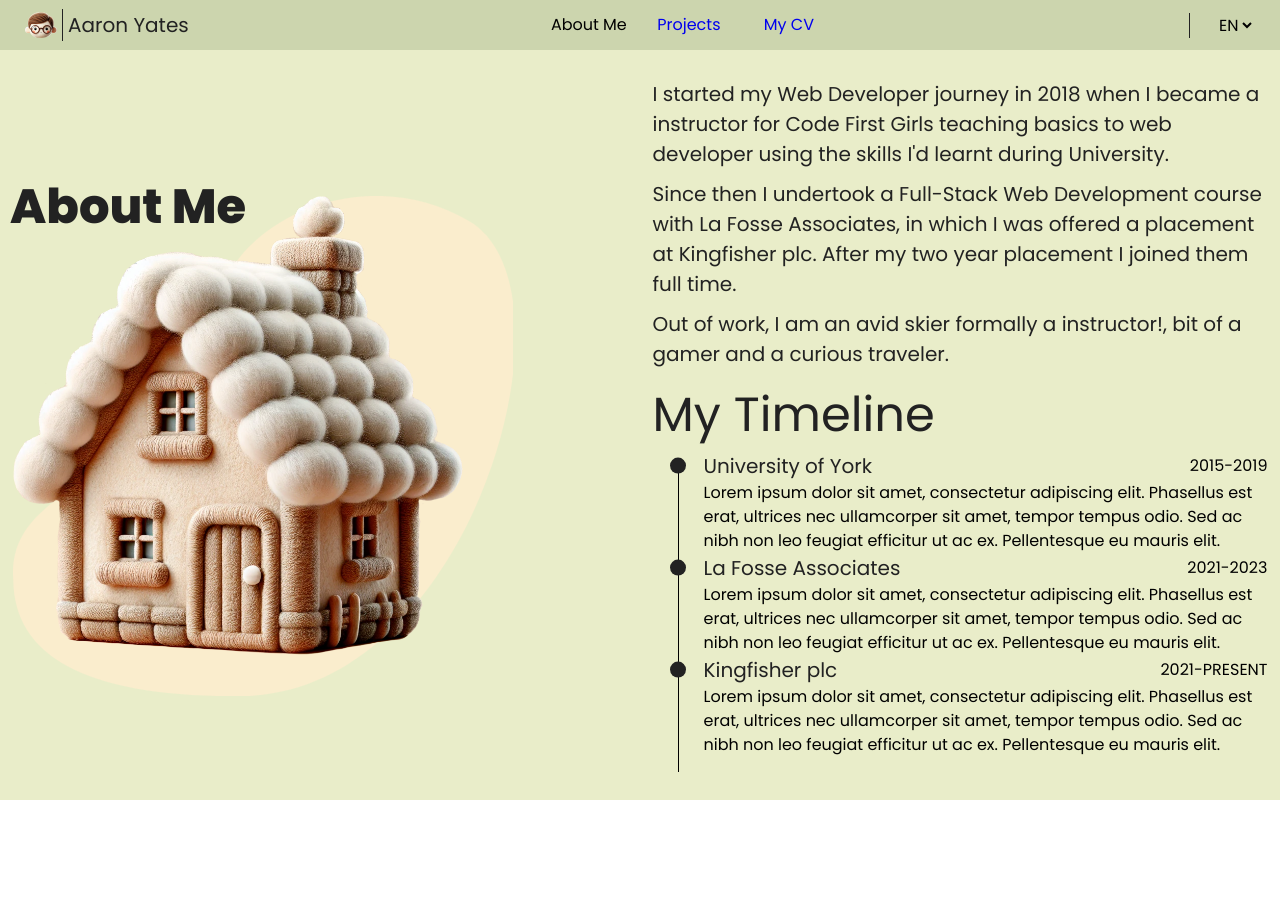
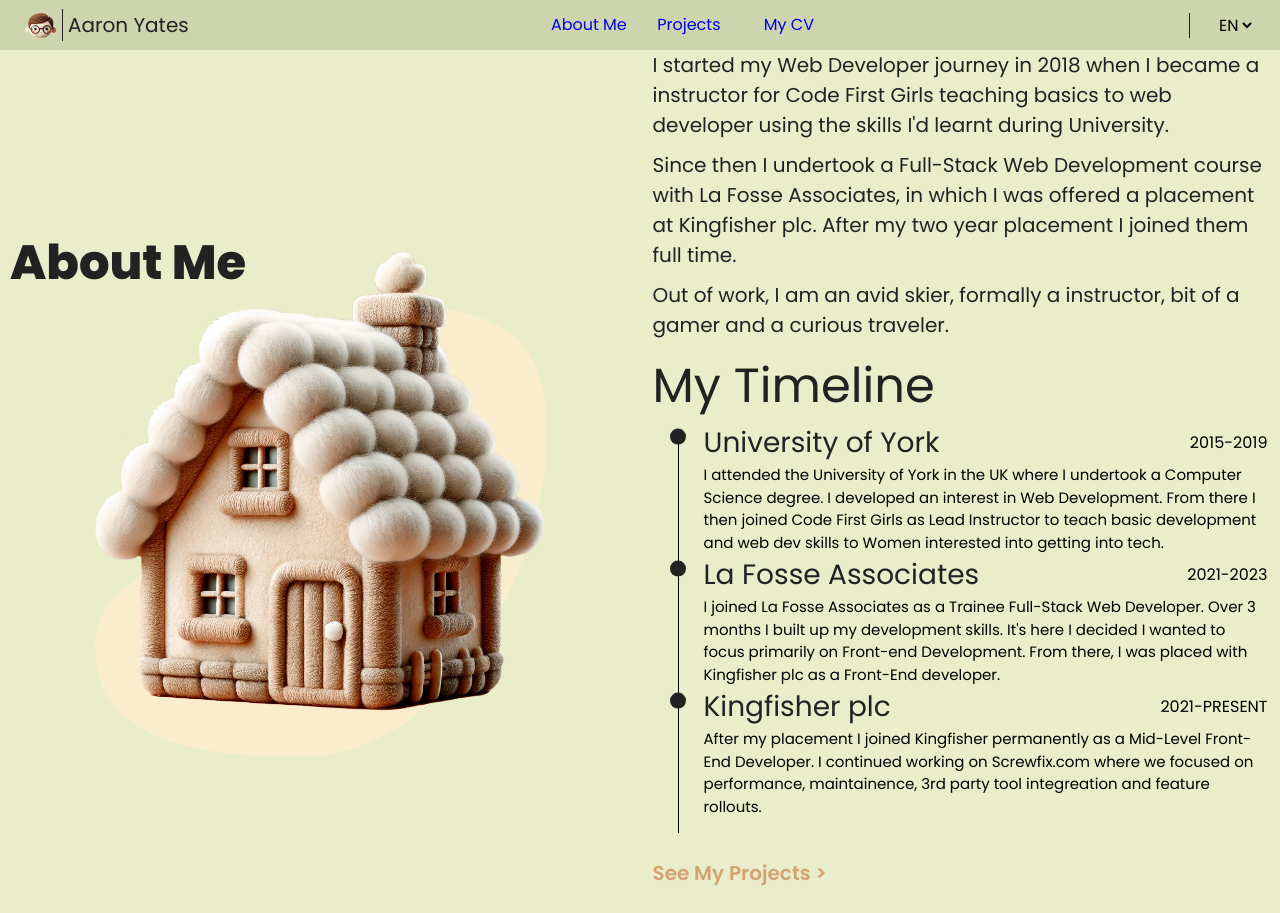
Before and after one commit to yourlocaldeveloper/yourlocaldeveloper-web, a Next.js app: page /about in a window 1280 px wide. Before the commit the page ends 800 px from the top, so only its background shows below. Built offline with nearby package versions, Linux system fonts and the light colour scheme.

Commit message:
feat: update project pages and finalise about page

```diff
--- a/components/molecules/Header/Header.tsx
+++ b/components/molecules/Header/Header.tsx
@@ -18,7 +18,7 @@ export const Header: React.FC = () => {
           <Heading as={'h6'}>Aaron Yates</Heading>
         </a>
         <div className={styles.buttons}>
-          <HeaderButton text={'About Me'} />
+          <HeaderButton text={'About Me'} link={'/about'} />
           <HeaderButton text={'Projects'} link={'/projects'} />
           <HeaderButton
             text={'My CV'}
--- a/components/organisms/AboutView/AboutView.module.scss
+++ b/components/organisms/AboutView/AboutView.module.scss
@@ -3,40 +3,56 @@
 
 .aboutView {
   background-color: $light-green;
-  height: calc(100vh - 50px);
+  min-height: calc(100vh - 50px);
   width: 100vw;
   display: flex;
   align-items: center;
   justify-content: center;
 
   p {
+    font-size: 12px;
+
+    @include for-mobile-up {
+      font-size: 15px;
+    }
   }
 }
 
 .aboutViewContainer {
   height: 100%;
   max-width: $max-width;
+
+  @include for-desktop {
     display: flex;
     align-items: center;
     justify-content: space-around;
   }
+}
 
 .leftContainer,
 .rightContainer {
+  padding: 0 12.5px;
+  @include for-desktop {
     width: 50%;
-  padding: 0 12.5px;
+  }
 }
 
 .leftContainer {
   color: $brown;
   position: relative;
   display: flex;
+  flex-direction: column;
+  align-items: center;
 
   h1 {
+    justify-content: center;
+
+    @include for-desktop {
       top: -25px;
       position: absolute;
       left: 10px;
       z-index: 4;
+    }
   }
 }
 
@@ -44,9 +60,14 @@
   position: relative;
   display: flex;
   flex-direction: column;
+  margin-top: 50px;
 
   h6 {
     margin-bottom: 10px;
+  }
+
+  @include for-desktop {
+    margin-top: 0;
   }
 }
 
@@ -92,9 +113,51 @@
 
 .woolHouse {
   z-index: 3;
+  margin-top: 25px;
+  width: 200px;
+  height: auto;
+
+  @include for-mobile-up {
+    margin-top: 25px;
+    width: 300px;
+  }
+
+  @include for-desktop {
+    margin-top: 0;
+    width: 450px;
+  }
+}
+
+.blobContainer {
+  z-index: 2;
+  @include for-desktop {
+    top: 0;
+  }
 }
 
 .blob {
+  z-index: 2;
   position: absolute;
-  z-index: 2;
+  top: calc(50% + 50px);
+  left: 50%;
+  -ms-transform: translate(-50%, -50%);
+  transform: translate(-50%, -50%);
+  width: 200px;
+  height: auto;
+
+  @include for-mobile-up {
+    width: 300px;
   }
+
+  @include for-desktop {
+    width: 450px;
+  }
+}
+
+.returnLink {
+  text-decoration: none;
+  color: $brown;
+  font-weight: 600;
+  font-size: 20px;
+  margin: 25px 0;
+}
--- a/components/organisms/AboutView/AboutView.tsx
+++ b/components/organisms/AboutView/AboutView.tsx
@@ -18,11 +18,10 @@ export const AboutView: React.FC = ({}) => {
           <Image
             className={styles.woolHouse}
             src={woolHouse}
-            width={450}
             alt={'A wool house'}
           />
-          <div className={styles.blob}>
-            <Image src={blob} width={500} alt={'A blob'} />
+          <div className={styles.blobContainer}>
+            <Image className={styles.blob} src={blob} alt={'A blob'} />
           </div>
         </div>
         <div className={styles.rightContainer}>
@@ -37,48 +36,53 @@ export const AboutView: React.FC = ({}) => {
             plc. After my two year placement I joined them full time.
           </Heading>
           <Heading as={'h6'}>
-            Out of work, I am an avid skier <span>formally a instructor!</span>,
+            Out of work, I am an avid skier, <span>formally a instructor</span>,
             bit of a gamer and a curious traveler.
           </Heading>
           <Heading as={'h1'}>My Timeline</Heading>
           <ul className={styles.timeline}>
             <li>
               <div className={styles.timelineHeading}>
-                <Heading as={'h6'}>University of York</Heading>
+                <Heading as={'h4'}>University of York</Heading>
                 <span>2015-2019</span>
               </div>
               <p>
-                Lorem ipsum dolor sit amet, consectetur adipiscing elit.
-                Phasellus est erat, ultrices nec ullamcorper sit amet, tempor
-                tempus odio. Sed ac nibh non leo feugiat efficitur ut ac ex.
-                Pellentesque eu mauris elit.
+                I attended the University of York in the UK where I undertook a
+                Computer Science degree. I developed an interest in Web
+                Development. From there I then joined Code First Girls as Lead
+                Instructor to teach basic development and web dev skills to
+                Women interested into getting into tech.
               </p>
             </li>
             <li>
               <div className={styles.timelineHeading}>
-                <Heading as={'h6'}>La Fosse Associates</Heading>
+                <Heading as={'h4'}>La Fosse Associates</Heading>
                 <span>2021-2023</span>
               </div>
               <p>
-                Lorem ipsum dolor sit amet, consectetur adipiscing elit.
-                Phasellus est erat, ultrices nec ullamcorper sit amet, tempor
-                tempus odio. Sed ac nibh non leo feugiat efficitur ut ac ex.
-                Pellentesque eu mauris elit.
+                I joined La Fosse Associates as a Trainee Full-Stack Web
+                Developer. Over 3 months I built up my development skills.
+                It&apos;s here I decided I wanted to focus primarily on
+                Front-end Development. From there, I was placed with Kingfisher
+                plc as a Front-End developer.
               </p>
             </li>
             <li>
               <div className={styles.timelineHeading}>
-                <Heading as={'h6'}>Kingfisher plc</Heading>
+                <Heading as={'h4'}>Kingfisher plc</Heading>
                 <span>2021-PRESENT</span>
               </div>
               <p>
-                Lorem ipsum dolor sit amet, consectetur adipiscing elit.
-                Phasellus est erat, ultrices nec ullamcorper sit amet, tempor
-                tempus odio. Sed ac nibh non leo feugiat efficitur ut ac ex.
-                Pellentesque eu mauris elit.
+                After my placement I joined Kingfisher permanently as a
+                Mid-Level Front-End Developer. I continued working on
+                Screwfix.com where we focused on performance, maintainence, 3rd
+                party tool integreation and feature rollouts.
               </p>
             </li>
           </ul>
+          <a href="/projects" className={styles.returnLink}>
+            See My Projects &#62;
+          </a>
         </div>
       </div>
     </div>
--- a/components/organisms/HomeView/HomeView.tsx
+++ b/components/organisms/HomeView/HomeView.tsx
@@ -34,6 +34,9 @@ export const HomeView: React.FC = ({}) => {
               LinkedIn
             </a>
           </div>
+          <a href="/about" className={styles.aboutLink}>
+            Learn About Me &#62;
+          </a>
         </div>
         <div className={styles.rightContainer}>
           <Image
```
Also changed, not shown: components/organisms/HomeView/HomeView.module.scss (+7 -0 lines), components/organisms/SingleProjectView/SingleProjectView.module.scss (+31 -2 lines), components/organisms/SingleProjectView/SingleProjectView.tsx (+19 -1 lines), pages/projects/[slug].tsx (deleted, +0 -10 lines), pages/projects/rfid/index.tsx (+15 -1 lines), pages/projects/screwfix/index.tsx (+31 -1 lines). Lines whose indentation alone changed are shown as unchanged.
